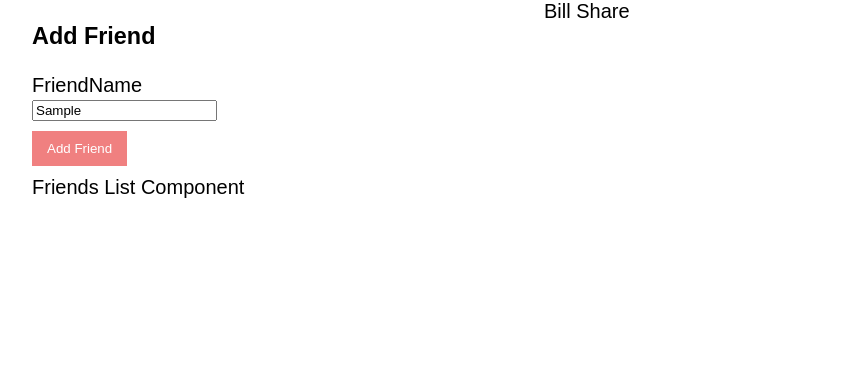
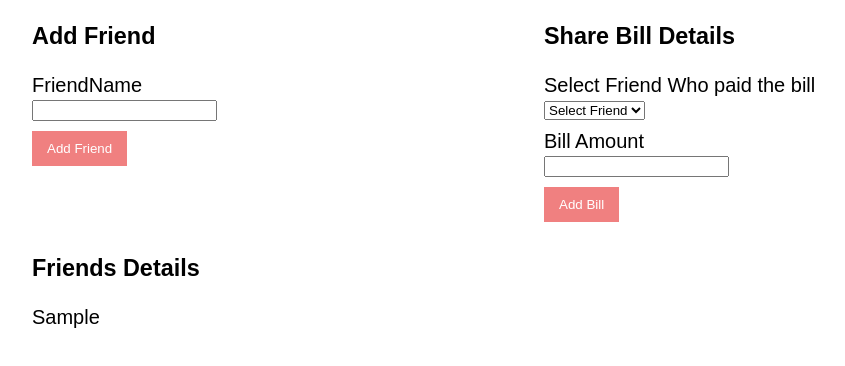
Before and after one commit to leelanarasimha/react18-course, a React (Create React App) app in the folder friends-bill-share/: page / in a window 1280 px wide. Both pictures are taken after typing "Sample" into the empty fields and a click on the button "Add Friend". Shown: the top 366 px of the page, without its empty margins (96-941 px from the left). Built offline with nearby package versions, Linux system fonts and the light colour scheme.

Commit message:
bill share details

```diff
--- a/friends-bill-share/src/App.css
+++ b/friends-bill-share/src/App.css
@@ -33,3 +33,9 @@ form label {
   background-color: lightcoral;
   color: white;
 }
+
+ul {
+  list-style: none;
+  margin: 0px;
+  padding: 0px;
+}
--- a/friends-bill-share/src/App.js
+++ b/friends-bill-share/src/App.js
@@ -13,8 +13,8 @@ function App() {
   return (
     <div className="container">
       <AddFriend onAddFriend={addFriend} />
-      <BillShare />
-      <FriendsList />
+      <BillShare friends={friends} />
+      <FriendsList friends={friends} />
     </div>
   );
 }
--- a/friends-bill-share/src/components/AddFriend.js
+++ b/friends-bill-share/src/components/AddFriend.js
@@ -1,4 +1,5 @@
 import { useState } from 'react';
+import Button from './Button';
 
 export default function AddFriend({ onAddFriend }) {
   const [name, setName] = useState('');
@@ -6,6 +7,7 @@ export default function AddFriend({ onAddFriend }) {
   function addFriend(event) {
     event.preventDefault();
     onAddFriend(name);
+    setName('');
   }
   return (
     <div>
@@ -17,7 +19,7 @@ export default function AddFriend({ onAddFriend }) {
         </div>
 
         <div>
-          <button className="btn">Add Friend</button>
+          <Button>Add Friend</Button>
         </div>
       </form>
     </div>
--- a/friends-bill-share/src/components/BillShare.js
+++ b/friends-bill-share/src/components/BillShare.js
@@ -1,3 +1,29 @@
-export default function BillShare() {
-  return <div>Bill Share</div>;
+import Button from './Button';
+
+export default function BillShare({ friends }) {
+  return (
+    <div>
+      <h3>Share Bill Details</h3>
+      <form>
+        <div>
+          <label>Select Friend Who paid the bill</label>
+          <select>
+            <option value="">Select Friend</option>
+            {friends.map((friend) => (
+              <option value={friend.id}>{friend.name}</option>
+            ))}
+          </select>
+        </div>
+
+        <div>
+          <label>Bill Amount</label>
+          <input type="text" />
+        </div>
+
+        <div>
+          <Button>Add Bill</Button>
+        </div>
+      </form>
+    </div>
+  );
 }
--- /dev/null
+++ b/friends-bill-share/src/components/Button.js
@@ -0,0 +1,7 @@
+export default function Button({ onClick, children }) {
+  return (
+    <button className="btn" onCLick={onClick}>
+      {children}
+    </button>
+  );
+}
--- a/friends-bill-share/src/components/FriendsList.js
+++ b/friends-bill-share/src/components/FriendsList.js
@@ -1,3 +1,12 @@
-export default function FriendsList() {
-  return <div>Friends List Component</div>;
+export default function FriendsList({ friends }) {
+  return (
+    <div>
+      <h3>Friends Details</h3>
+      <ul>
+        {friends.map((friend) => (
+          <li key={friend.id}>{friend.name}</li>
+        ))}
+      </ul>
+    </div>
+  );
 }
```
